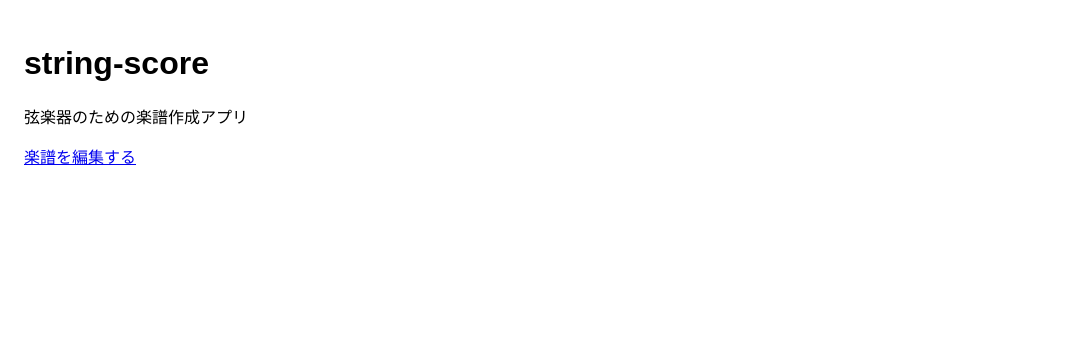
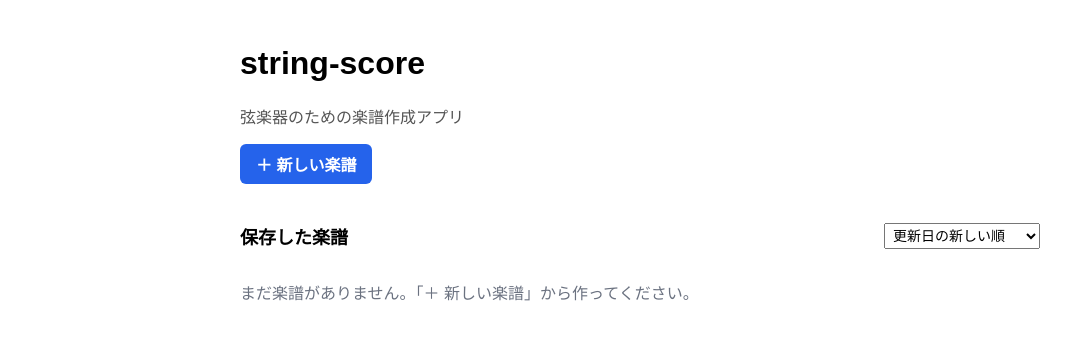
Before and after one commit to Naokichi-T/string-score, a SvelteKit app: page / in a window 1280 px wide. Shown: the top 340 px of the page, without its empty margins (0-1079 px from the left). Built offline with nearby package versions, Linux system fonts and the light colour scheme.

Commit message:
ステップ7-2：トップページに保存した楽譜の一覧を出す（開く・削除・並び順）

```diff
--- a/src/routes/+page.svelte
+++ b/src/routes/+page.svelte
@@ -1,8 +1,94 @@
 <script>
   // ==========================================================
   // トップページ（/）
-  // 今は編集ページへのリンクだけ（保存した楽譜の一覧はステップ7で作る）
+  // 保存した楽譜の一覧（開く・削除・並び順の切り替え）
+  // （ステップ7-2：一覧を作った。新しい楽譜を作る画面はステップ7-3で）
   // ==========================================================
+  import { onMount } from "svelte";
+  import { listScores, deleteScore } from "#lib/score/library.js";
+
+  // 保存した楽譜の一覧 [{ id, title, parts, createdAt, updatedAt }, ...]
+  let scores = $state([]);
+
+  // 一覧を読み込み終わったか（読み込む前に「まだ楽譜がありません」が一瞬出ないようにする）
+  let loaded = $state(false);
+
+  // 並び順（"updated"：更新日の新しい順、"created"：作った日の新しい順、"title"：タイトル順）
+  let sortOrder = $state("updated");
+
+  // 知らせたいこと（削除できなかったときに赤く出す）
+  let message = $state("");
+
+  // 並び替えた一覧（scores か sortOrder が変わると、自動で作り直される）
+  let sortedScores = $derived(sortScores(scores, sortOrder));
+
+  // ----------------------------------------------------------
+  // ページが開いたら、ブラウザの中から一覧を読み込む
+  // （localStorage はブラウザにしかないので、onMount の中で読む）
+  // ----------------------------------------------------------
+  onMount(() => {
+    scores = listScores();
+    loaded = true;
+  });
+
+  // ----------------------------------------------------------
+  // 関数：sortScores
+  // 一覧を並び替えた、新しい配列を返す（元の配列は変えない）
+  //   list  … 楽譜の一覧
+  //   order … 並び順（"updated"・"created"・"title"）
+  // ----------------------------------------------------------
+  function sortScores(list, order) {
+    const copy = [...list]; // sort は配列そのものを変えてしまうので、コピーしてから並べる
+    if (order === "created") {
+      // 作った日の新しい順（大きい数字＝新しい日時が先）
+      copy.sort((a, b) => b.createdAt - a.createdAt);
+    } else if (order === "title") {
+      // タイトル順（日本語の順。numeric：「2」が「10」より先に来るように数字の大きさで比べる）
+      // タイトルが同じなら、更新日の新しい順
+      copy.sort((a, b) => a.title.localeCompare(b.title, "ja", { numeric: true }) || b.updatedAt - a.updatedAt);
+    } else {
+      // 更新日の新しい順
+      copy.sort((a, b) => b.updatedAt - a.updatedAt);
+    }
+    return copy;
+  }
+
+  // ----------------------------------------------------------
+  // 関数：formatDate
+  // 日時の数字を「2026/10/15 09:05」の形の文字にする
+  // ----------------------------------------------------------
+  function formatDate(time) {
+    const date = new Date(time);
+    // padStart(2, "0")：1けたのときは前に 0 を付けて2けたにする（9 → "09"）
+    const two = (n) => String(n).padStart(2, "0");
+    return `${date.getFullYear()}/${date.getMonth() + 1}/${date.getDate()} ${two(date.getHours())}:${two(date.getMinutes())}`;
+  }
+
+  // ----------------------------------------------------------
+  // 関数：handleDelete
+  // ［削除］が押されたとき：確認してから楽譜を消し、一覧を読み込み直す
+  //   item … 一覧の1行分 { id, title, ... }
+  // ----------------------------------------------------------
+  function handleDelete(item) {
+    message = "";
+    // confirm：ブラウザの確認の窓を出す（OK なら true、キャンセルなら false）
+    const ok = confirm(`「${item.title}」を削除しますか？\n削除すると元に戻せません。`);
+    if (!ok) return;
+
+    if (!deleteScore(item.id)) {
+      message = "削除できませんでした";
+    }
+    // 一覧を読み込み直す（消えたものが一覧からなくなる）
+    scores = listScores();
+  }
+
+  // ----------------------------------------------------------
+  // 関数：handleSortChange
+  // 並び順の欄が変わったとき
+  // ----------------------------------------------------------
+  function handleSortChange(event) {
+    sortOrder = event.target.value;
+  }
 </script>
 
 <svelte:head>
@@ -11,13 +97,123 @@
 
 <main>
   <h1>string-score</h1>
-  <p>弦楽器のための楽譜作成アプリ</p>
-  <p><a href="/edit">楽譜を編集する</a></p>
+  <p class="lead">弦楽器のための楽譜作成アプリ</p>
+
+  <!-- 新しい楽譜（今は空の弦楽四重奏を作る仮のリンク。ステップ7-3で編成を選べるようにする） -->
+  <p><a class="new-button" href="/edit">＋ 新しい楽譜</a></p>
+
+  <div class="list-header">
+    <h2>保存した楽譜</h2>
+    <!-- 並び順（value は今のデータに合わせ、変えるのは handleSortChange で） -->
+    <select value={sortOrder} onchange={handleSortChange} title="並び順">
+      <option value="updated">更新日の新しい順</option>
+      <option value="created">作った日の新しい順</option>
+      <option value="title">タイトル順</option>
+    </select>
+  </div>
+
+  {#if message}
+    <p class="message">{message}</p>
+  {/if}
+
+  {#if !loaded}
+    <!-- 読み込み中（すぐ終わるので、ほとんど見えない） -->
+  {:else if sortedScores.length === 0}
+    <p class="empty">まだ楽譜がありません。「＋ 新しい楽譜」から作ってください。</p>
+  {:else}
+    <ul class="score-list">
+      {#each sortedScores as item (item.id)}
+        <li>
+          <!-- タイトル（押すと編集ページで開く） -->
+          <a class="title" href={`/edit?id=${item.id}`}>{item.title}</a>
+          <!-- 編成（短いパート名を「・」でつなぐ。古いデータで編成がないときは何も出さない） -->
+          <span class="parts">{(item.parts ?? []).join("・")}</span>
+          <!-- 更新日時 -->
+          <span class="date">{formatDate(item.updatedAt)}</span>
+          <button onclick={() => handleDelete(item)}>削除</button>
+        </li>
+      {/each}
+    </ul>
+  {/if}
 </main>
 
 <style>
   main {
+    max-width: 800px; /* 広い画面でも横に伸びすぎないようにする */
+    margin: 0 auto; /* まん中に寄せる */
     padding: 16px;
     font-family: sans-serif;
   }
+  .lead {
+    color: #555;
+  }
+  .new-button {
+    display: inline-block;
+    padding: 8px 16px;
+    background: #2563eb; /* 青 */
+    color: white;
+    border-radius: 6px;
+    text-decoration: none;
+    font-weight: bold;
+  }
+  .new-button:hover {
+    background: #1d4ed8; /* マウスを乗せたら少し濃い青 */
+  }
+  .list-header {
+    display: flex; /* 見出しと並び順を横に並べる */
+    align-items: center;
+    justify-content: space-between; /* 見出しは左、並び順は右 */
+    margin-top: 24px;
+  }
+  h2 {
+    font-size: 18px;
+  }
+  select {
+    font-size: 14px;
+    padding: 3px 4px;
+  }
+  .message {
+    color: #dc2626; /* 赤 */
+  }
+  .empty {
+    color: #6b7280; /* うすいグレー */
+  }
+  .score-list {
+    list-style: none; /* 行の頭の点を出さない */
+    padding: 0;
+    margin: 0;
+    border-top: 1px solid #ddd;
+  }
+  .score-list li {
+    display: flex; /* 1行の中を横に並べる */
+    align-items: center;
+    gap: 16px;
+    padding: 10px 4px;
+    border-bottom: 1px solid #ddd;
+  }
+  .score-list li:hover {
+    background: #f3f4f6; /* マウスを乗せた行をうすいグレーに */
+  }
+  .title {
+    flex: 1; /* 残りの幅を全部使う（編成・日時・削除を右に寄せる） */
+    color: #111;
+    font-weight: bold;
+    text-decoration: none;
+  }
+  .title:hover {
+    text-decoration: underline;
+  }
+  .parts {
+    font-size: 13px;
+    color: #555;
+  }
+  .date {
+    font-size: 13px;
+    color: #6b7280;
+    font-variant-numeric: tabular-nums; /* 数字の幅をそろえて、日時の縦の位置を合わせる */
+  }
+  button {
+    padding: 4px 10px;
+    font-size: 13px;
+  }
 </style>
```
Also changed, not shown: src/lib/score/library.js.
